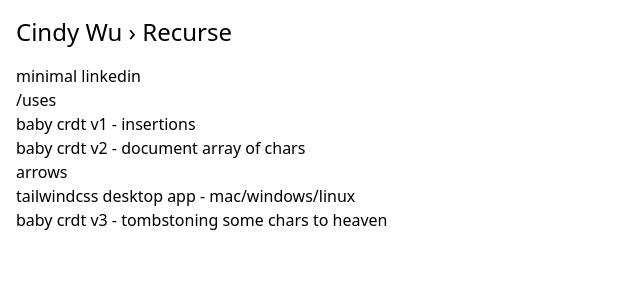
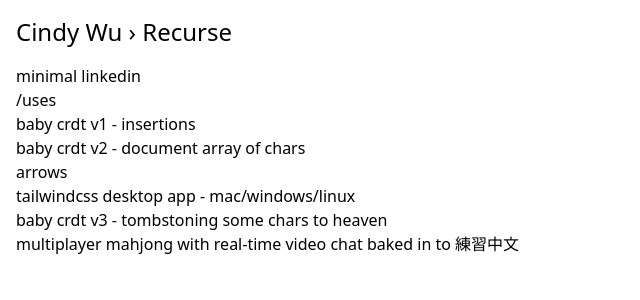
Before and after one commit to cindywu/cindy-wu, a Next.js app: page /recurse in a window 1280 px wide. Shown: the top 300 px of the page, without its empty margins (0-640 px from the left). Built offline with nearby package versions, Linux system fonts and the light colour scheme.

Commit message:
練習中文

```diff
--- a/pages/recurse/index.tsx
+++ b/pages/recurse/index.tsx
@@ -12,6 +12,7 @@ export default function index() {
       <Link className={"no-underline hover:underline"} href="/arrows"><div>arrows</div></Link>
       <Link className={"no-underline hover:underline"} href="/tailwind-desktop"><div>tailwindcss desktop app - mac/windows/linux</div></Link>
       <Link className={"no-underline hover:underline"} href="https://github.com/cindywu/baby-crdt/pull/14"><div>baby crdt v3 - tombstoning some chars to heaven</div></Link>
+      <Link className={"no-underline hover:underline"} href="https://github.com/cindywu/mahjong-2"><div>multiplayer mahjong with real-time video chat baked in to 練習中文</div></Link>
     </div>
   )
 }
```
